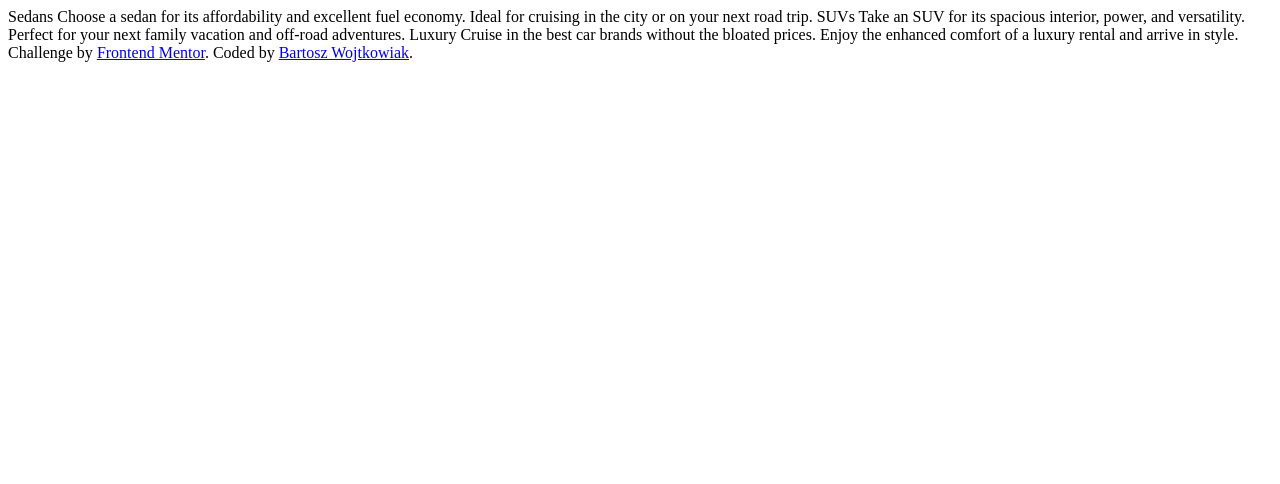
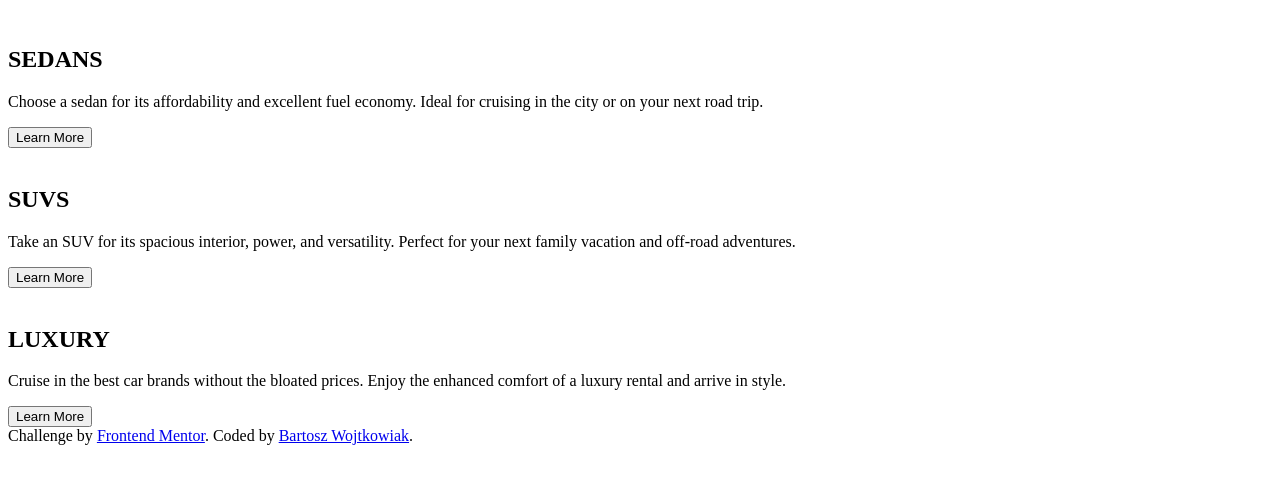
Before and after one commit to kejlor/3-columns, a plain HTML site: page index.html in a window 1280 px wide. Drawn offline with Linux system fonts and the light colour scheme.

Commit message:
created html structure

```diff
--- a/index.html
+++ b/index.html
@@ -20,12 +20,47 @@
     <title>Frontend Mentor | 3-column preview card component</title>
   </head>
   <body>
-    Sedans Choose a sedan for its affordability and excellent fuel economy.
-    Ideal for cruising in the city or on your next road trip. SUVs Take an SUV
-    for its spacious interior, power, and versatility. Perfect for your next
-    family vacation and off-road adventures. Luxury Cruise in the best car
-    brands without the bloated prices. Enjoy the enhanced comfort of a luxury
-    rental and arrive in style.
+    <section class="bg-orange">
+      <div class="container">
+        <div class="split">
+          <img src="" alt="" />
+          <h1>SEDANS</h1>
+          <p>
+            Choose a sedan for its affordability and excellent fuel economy.
+            Ideal for cruising in the city or on your next road trip.
+          </p>
+          <button>Learn More</button>
+        </div>
+      </div>
+    </section>
+
+    <section class="bg-dark-cyan">
+      <div class="container">
+        <div class="split">
+          <img src="" alt="" />
+          <h1>SUVS</h1>
+          <p>
+            Take an SUV for its spacious interior, power, and versatility.
+            Perfect for your next family vacation and off-road adventures.
+          </p>
+          <button>Learn More</button>
+        </div>
+      </div>
+    </section>
+
+    <section class="bg-very-dark-cyan">
+      <div class="container">
+        <div class="split">
+          <img src="" alt="" />
+          <h1>LUXURY</h1>
+          <p>
+            Cruise in the best car brands without the bloated prices. Enjoy the
+            enhanced comfort of a luxury rental and arrive in style.
+          </p>
+          <button>Learn More</button>
+        </div>
+      </div>
+    </section>
 
     <section class="attribution">
       Challenge by
```
